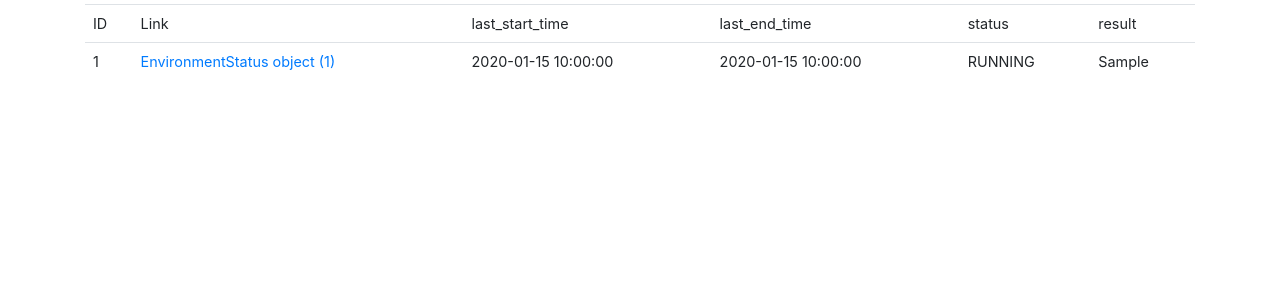
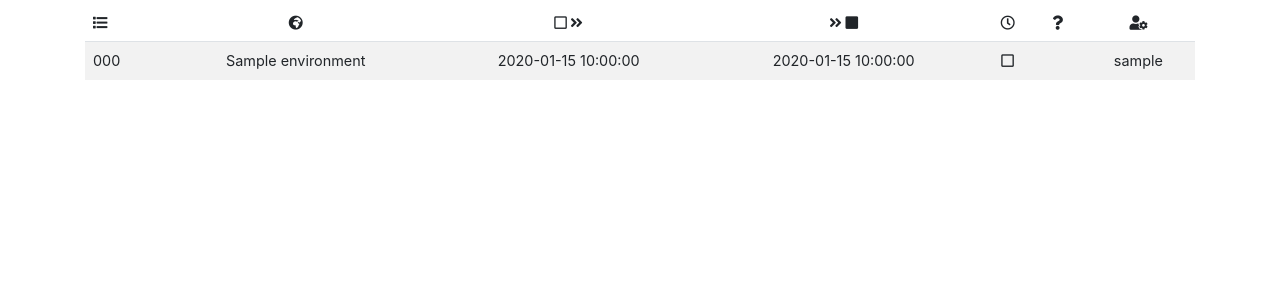
Before and after one commit to yoyowallet/inspector, a Django app: page /checks/environmentstatus/ in a window 1280 px wide. Shown: the part 58-358 px from the top of the page. Run offline with Django 3.2, Linux system fonts and the light colour scheme; a user stored in the database is signed in; tables that the repository leaves empty hold one stand-in row (values such as "Sample post"); parts of the project's set-up code (start-up, migrations or seed data) failed here and were passed over; some libraries are stand-ins or nearby versions.

Commit message:
create envirenment status page

```diff
--- a/config/settings/local.py
+++ b/config/settings/local.py
@@ -52,7 +52,7 @@ DEBUG_TOOLBAR_CONFIG = {
     'SHOW_TEMPLATE_CONTEXT': True,
 }
 # https://django-debug-toolbar.readthedocs.io/en/latest/installation.html#internal-ips
-INTERNAL_IPS = ['127.0.0.1', '10.0.2.2']
+INTERNAL_IPS = env.list('DJANGO_INTERNAL_IPS', default=['127.0.0.1', '10.0.2.2'])
 if env('USE_DOCKER', default='no') == 'yes':
     import socket
 
--- a/inspector/checks/engine/processor.py
+++ b/inspector/checks/engine/processor.py
@@ -144,7 +144,7 @@ class CheckProcessor:
                 user=self.checkrun.user
             )
 
-        environment_status.status = result
+        environment_status.result = result
         if status:
             environment_status.last_start_time = self.checkrun.start_time
             environment_status.last_end_time = end_time
--- a/inspector/checks/views.py
+++ b/inspector/checks/views.py
@@ -154,6 +154,11 @@ class EnvironmentStatusListView(PermissionRequiredMixin, ListView):
     permission_required = 'checks.view_environment_status'
     model = EnvironmentStatus
 
+    def get_queryset(self):
+        qs = EnvironmentStatus.objects.select_related()
+
+        return qs
+
 
 class CheckGroupDeleteView(PermissionRequiredMixin, DeleteAjaxMixin, DeleteView):
     permission_required = 'checks.delete_checkgroup'
--- a/inspector/templates/checks/environmentstatus_list.html
+++ b/inspector/templates/checks/environmentstatus_list.html
@@ -1,23 +1,49 @@
 {% extends "base.html" %}
 {% load static %}
 {% block content %}
-<table class="table">
+  <table class="table table-borderless table-striped">
+    <thead class="border-bottom">
   <tr>
-    <td>ID</td>
-    <td>Link</td>
-    <td>last_start_time</td>
-    <td>last_end_time</td>
-    <td>status</td>
-    <td>result</td>
+    <th><p class="text-left"><i class="fas fa-list" title="Check code"></i></p></th>
+    <th><p class="text-center"><i class="fas fa-globe-africa" title="Environment"></i></p></th>
+    <th><p class="text-center"><i class="far fa-square" title="Last start"></i>
+      <i class="fas fa-angle-double-right"></i></p></th>
+    <th><p class="text-center"><i class="fas fa-angle-double-right"></i>
+      <i class="fas fa-square" title="Last end"></i></p></th>
+    <th><p class="text-center"><i class="far fa-clock" title="Status"></i></p></th>
+    <th><p class="text-center"><i class="fas fa-question" title="Result"></i></p></th>
+    <th><p class="text-center"><i class="fas fa-user-cog" title="User"></i></p></th>
   </tr>
+    </thead>
   {% for object in object_list %}
   <tr>
-    <td>{{object.pk}}</td>
-    <td><a href="{{object.get_absolute_url}}">{{object}}</a></td>
-    <td>{{ object.last_start_time }}</td>
-    <td>{{ object.last_end_time }}</td>
-    <td>{{ object.status }}</td>
-    <td>{{ object.result }}</td>
+    <td>{{ object.datacheck.code }}</td>
+    <td><p class="text-center">{{ object.environment.name }}</p></td>
+    <td><p class="text-center">{{ object.last_start_time |default_if_none:""}}</p></td>
+    <td><p class="text-center">{{ object.last_end_time |default_if_none:""}}</p></td>
+    <td><p class="text-center">
+      {% if object.status == 'ERROR' %}
+        <i class="fas fa-exclamation" title="Error" style="color:red"></i>
+      {% elif object.status == 'FINISHED' %}
+        <i class="fas fa-square" title="Finished"></i>
+      {% elif object.status == 'RUNNING' %}
+        <i class="far fa-square" title="Running"></i>
+      {% endif %}
+    </p>
+    </td>
+    <td><p class="text-center">
+      {% if object.result == 'FAILED' %}
+        <i class="fas fa-times" style="color:red"></i>
+      {% elif object.result == 'SUCCESS' %}
+        <i class="fas fa-check" style="color:green"></i>
+      {% elif object.result == 'SUCCESS' %}
+        WARNING
+      {% endif %}
+    </p>
+    </td>
+    <td><p class="text-center">
+      {{ object.user.username }}
+    </p>
   </tr>
   {% endfor %}
 </table>
```
Also changed, not shown: inspector/checks/tests.py (+0 -48 lines).
